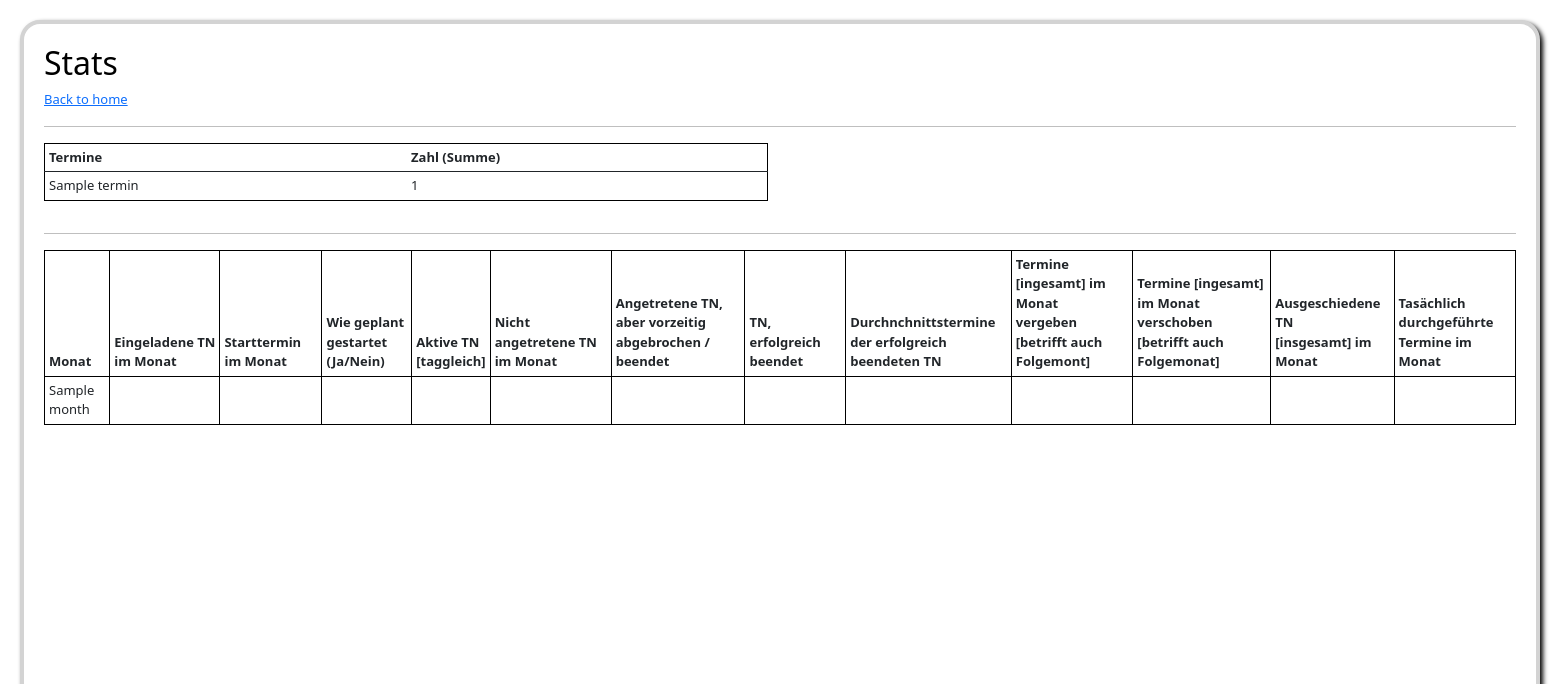
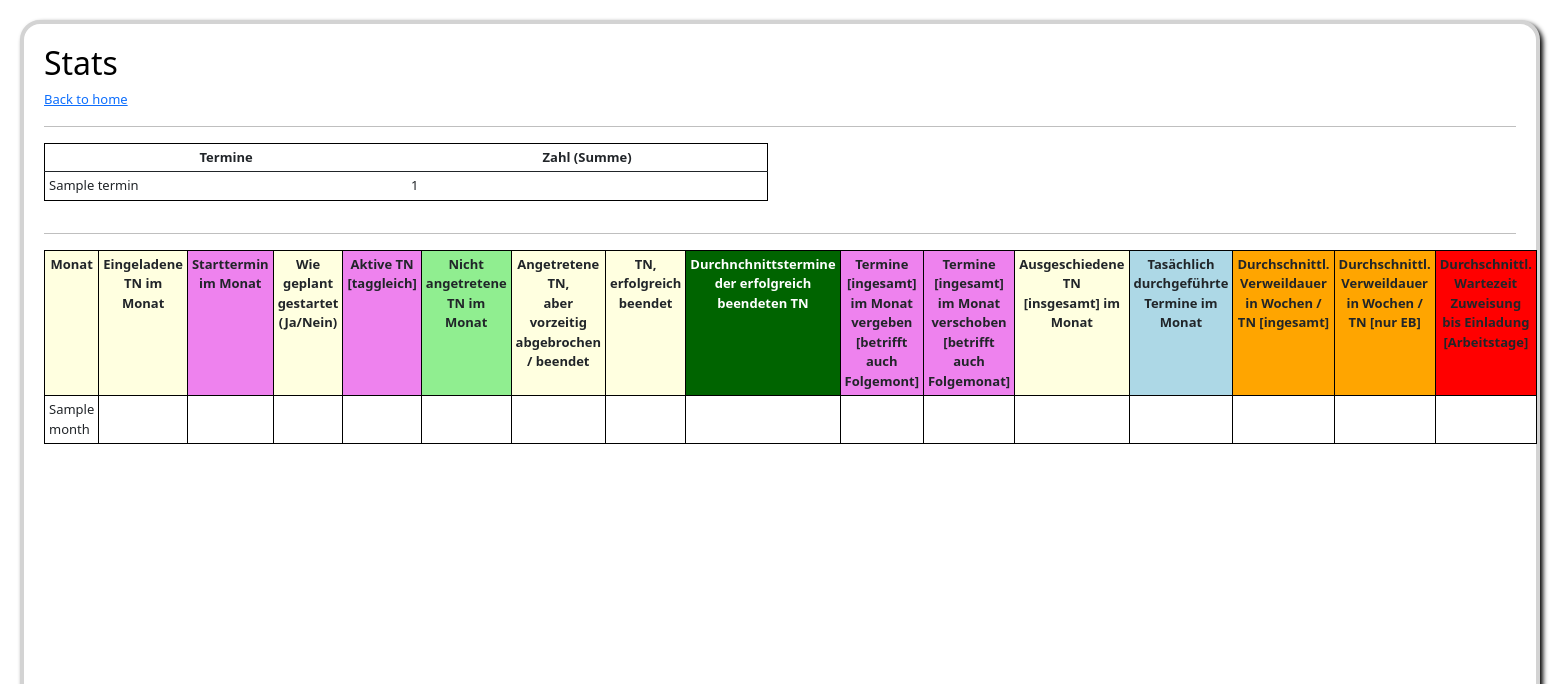
Before and after one commit to grodeklukasz/best_project, a Symfony app: template templates/app/stats.html.twig in a window 1560 px wide. Shown: the top 684 px of the page. Run offline with Twig, Linux system fonts and the light colour scheme; the template is opened without the code that fills it: most values are stand-ins (such as "Sample title", 1, 10 or a date in 2020); some libraries are stand-ins or nearby versions.

Commit message:
set CSS styles for table Stats

```diff
--- /dev/null
+++ b/public/style/best.css
@@ -0,0 +1,57 @@
+body{
+    font-size: 13px;
+    background-color: white;
+    color: black;
+    padding: 20px;
+    margin: 20px;
+    min-height: 800px;
+    border: 4px solid lightgrey;
+    border-radius: 20px 20px 20px 20px;
+    box-shadow: 3px 3px 5px black;
+}
+html{
+    font-family: Arial;
+    background-color: white;
+}
+.table{
+    border: 1px solid black !important;
+}
+.table th{
+    text-align: center;
+    vertical-align: text-top;
+}
+.table-danger{
+    border: 1px solid black !important;
+}
+.table-primary{
+    border: 1px solid black !important;
+}
+.table-success{
+    border: 1px solid black !important;
+}
+.table-warning{
+    border: 1px solid black !important;
+}
+
+.lila_bg{
+    background-color: violet !important;
+}
+.lightyellow_bg{
+    background-color: lightyellow !important;
+}
+.lightgreen_bg{
+    background-color: lightgreen !important;
+}
+.green_bg{
+    background-color: darkgreen !important;
+    color: white;
+}
+.lightblue_bg{
+    background-color: lightblue !important;
+}
+.red_bg{
+    background-color: red !important;
+}
+.orange_bg{
+    background-color: orange !important;
+}
--- a/templates/app/index.html.twig
+++ b/templates/app/index.html.twig
@@ -6,7 +6,7 @@
 
     <h2>BeSt Teilnehmer - Liste</h2>
     <p>
-    <a href="{{ path('app_stats') }}">Menu item1</a>
+    <a href="{{ path('app_stats') }}">Statistik</a>
     </p>
     <hr />
     <table class="table table-bordered table-hover">
--- a/templates/app/stats.html.twig
+++ b/templates/app/stats.html.twig
@@ -32,25 +32,31 @@
             <table class="table table-sm table-bordered table-hover">
                 <thead>
                     <tr>
-                        <th>Monat</th>
-                        <th>Eingeladene TN im Monat</th>
-                        <th>Starttermin im Monat</th>
-                        <th>Wie geplant gestartet <br>(Ja/Nein)</th>
-                        <th>Aktive TN <br>[taggleich]</th>
-                        <th>Nicht angetretene TN im Monat</th>
-                        <th>Angetretene TN, <br>aber vorzeitig abgebrochen / beendet</th>
-                        <th>TN, erfolgreich beendet</th>
-                        <th>Durchnchnittstermine <br> der erfolgreich beendeten TN</th>
-                        <th>Termine [ingesamt] im Monat <br>vergeben [betrifft auch Folgemont]</th>
-                        <th>Termine [ingesamt] im Monat verschoben <br> [betrifft auch Folgemonat]</th>
-                        <th>Ausgeschiedene TN <br>[insgesamt] im Monat</th>
-                        <th>Tasächlich durchgeführte <br>Termine im Monat</th>
+                        <th class='lightyellow_bg'>Monat</th>
+                        <th class='lightyellow_bg'>Eingeladene TN im Monat</th>
+                        <th class='lila_bg'>Starttermin im Monat</th>
+                        <th class='lightyellow_bg'>Wie geplant gestartet <br>(Ja/Nein)</th>
+                        <th class='lila_bg'>Aktive TN <br>[taggleich]</th>
+                        <th class='lightgreen_bg'>Nicht angetretene TN im Monat</th>
+                        <th class='lightyellow_bg'>Angetretene TN, <br>aber vorzeitig abgebrochen / beendet</th>
+                        <th class='lightyellow_bg'>TN, erfolgreich beendet</th>
+                        <th class='green_bg'>Durchnchnittstermine <br> der erfolgreich beendeten TN</th>
+                        <th class='lila_bg'>Termine [ingesamt] im Monat <br>vergeben [betrifft auch Folgemont]</th>
+                        <th class='lila_bg'>Termine [ingesamt] im Monat verschoben <br> [betrifft auch Folgemonat]</th>
+                        <th class='lightyellow_bg'>Ausgeschiedene TN <br>[insgesamt] im Monat</th>
+                        <th class='lightblue_bg'>Tasächlich durchgeführte <br>Termine im Monat</th>
+                        <th class='orange_bg'>Durchschnittl. Verweildauer <br>in Wochen / TN [ingesamt] </th>
+                        <th class='orange_bg'>Durchschnittl. Verweildauer <br>in Wochen / TN [nur EB]</th>
+                        <th class='red_bg'>Durchschnittl. Wartezeit <br>Zuweisung bis Einladung <br>[Arbeitstage]</th>
                     </tr>
                 </thead>
                 <tbody>
                     {% for month in allMonths %}
                     <tr>
                         <td>{{ month }}</td>
+                        <td></td>
+                        <td></td>
+                        <td></td>
                         <td></td>
                         <td></td>
                         <td></td>
--- a/templates/base.html.twig
+++ b/templates/base.html.twig
@@ -9,40 +9,7 @@
             {{ encore_entry_link_tags('app') }}
             <!-- Bootstrap CSS -->
             <link href="https://cdn.jsdelivr.net/npm/bootstrap@5.0.2/dist/css/bootstrap.min.css" rel="stylesheet" integrity="sha384-EVSTQN3/azprG1Anm3QDgpJLIm9Nao0Yz1ztcQTwFspd3yD65VohhpuuCOmLASjC" crossorigin="anonymous">
-
-            <style>
-                body{
-                    font-size: 13px;
-                    background-color: white;
-                    color: black;
-                    padding: 20px;
-                    margin: 20px;
-                    min-height: 800px;
-                    border: 4px solid lightgrey;
-                    border-radius: 20px 20px 20px 20px;
-                    box-shadow: 3px 3px 5px black;
-                }
-                html{
-                    font-family: Arial;
-                    background-color: white;
-                }
-                .table{
-                    border: 1px solid black !important;
-                }
-                .table-danger{
-                    border: 1px solid black !important;
-                }
-                .table-primary{
-                    border: 1px solid black !important;
-                }
-                .table-success{
-                    border: 1px solid black !important;
-                }
-                .table-warning{
-                    border: 1px solid black !important;
-                }
-
-            </style>
+            <link href="{{asset('/style/best.css')}}" rel='stylesheet'>
         {% endblock %}
 
         {% block javascripts %}
```
